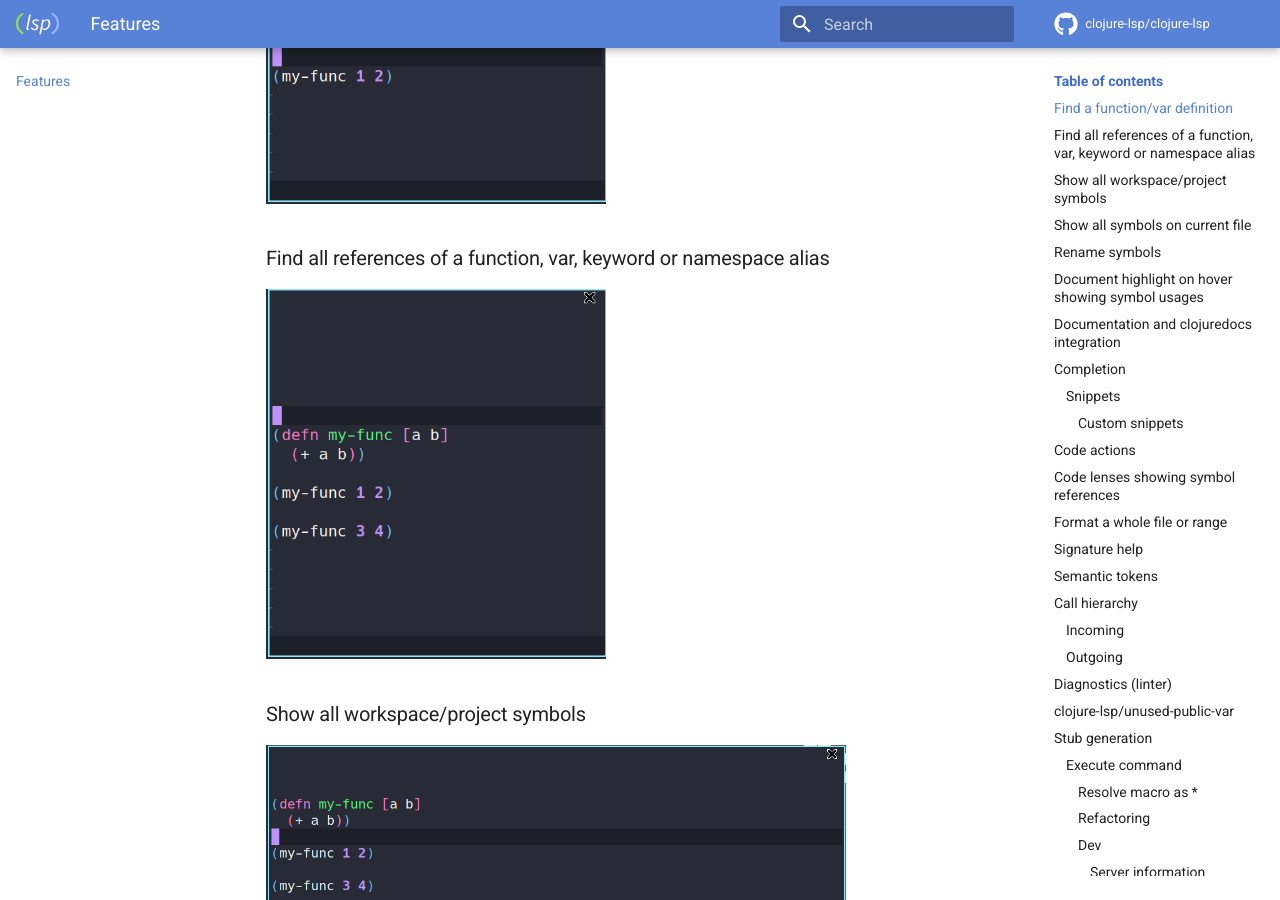
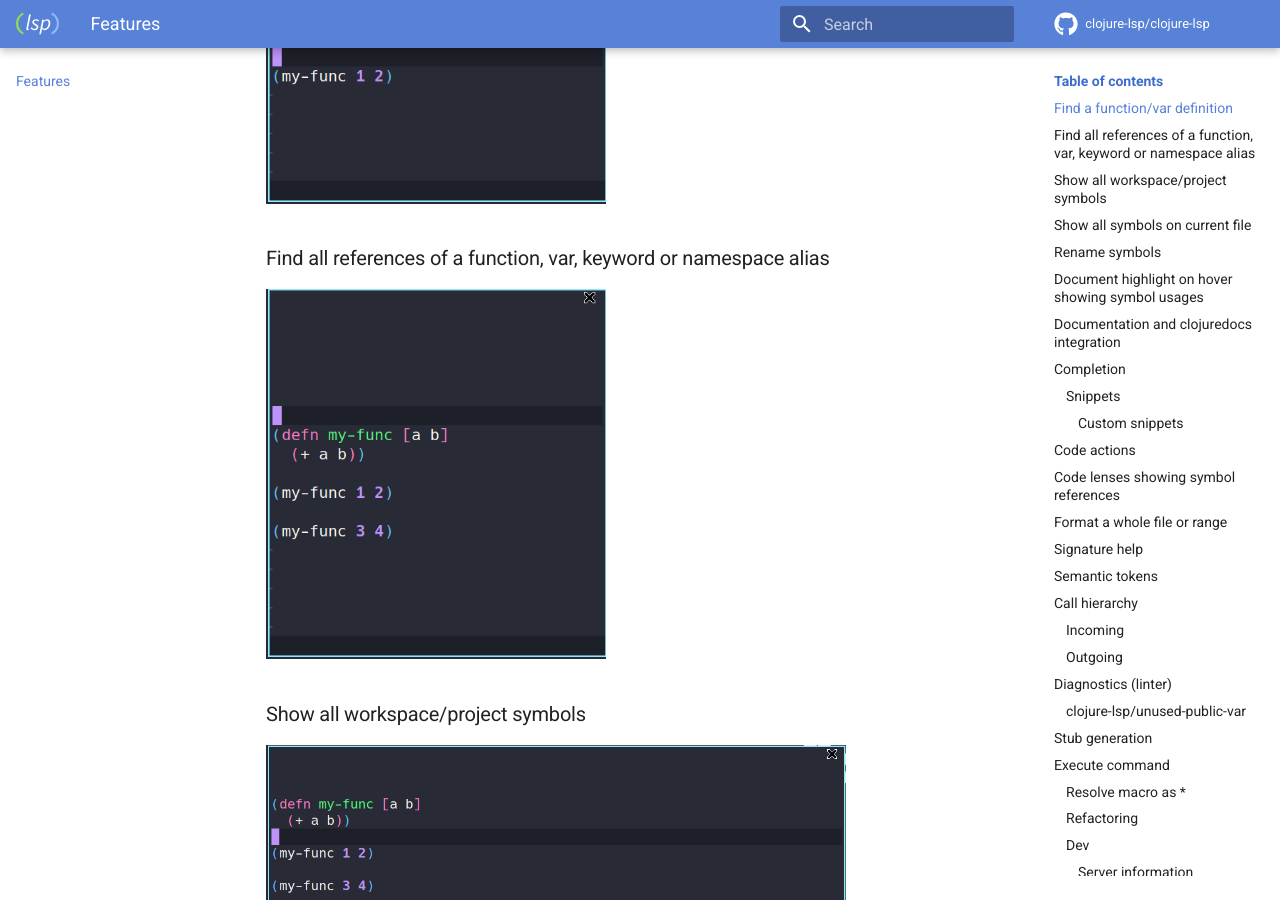
Before and after one commit to clojure-lsp/clojure-lsp, an MkDocs documentation site: the page built from docs/features.md, in a window 1280 px wide and 900 px high, scrolled down 523 px. Built offline with MkDocs 1.6.1 and Material for MkDocs 9.7.7, drawn with Linux system fonts in a browser that asks for light colours; comment, search, counter and statistics services are not loaded.

Commit message:
[docs] Improve features

```diff
--- a/docs/features.md
+++ b/docs/features.md
@@ -223,17 +223,16 @@ Every linter configuration should be done on clj-kondo side, so anything related
 
 Below you can find the custom linters implemented on clojure-lsp side that uses the `:custom-lint-fn` from clj-kondo:
 
-### clojure-lsp/unused-public-var
+#### clojure-lsp/unused-public-var
 
 ![](images/features/unused-public-var.png)
 
 For more information on how to configure it, check the [diagnostics settings section](https://clojure-lsp.io/settings/#diagnostics-linter).
 
-## Stub generation
+### Stub generation
 
 It's possible to configure clojure-lsp to generate and analyze stubs for specific namespaces available on your project classpath, this is useful for closed source dependencies like `datomic.api`, with that clojure-lsp will be able to make most features work with those dependencies.
 For more information check the [stubs settings section](../settings.md#stub-generation).
-
 
 ### Execute command
 
```
